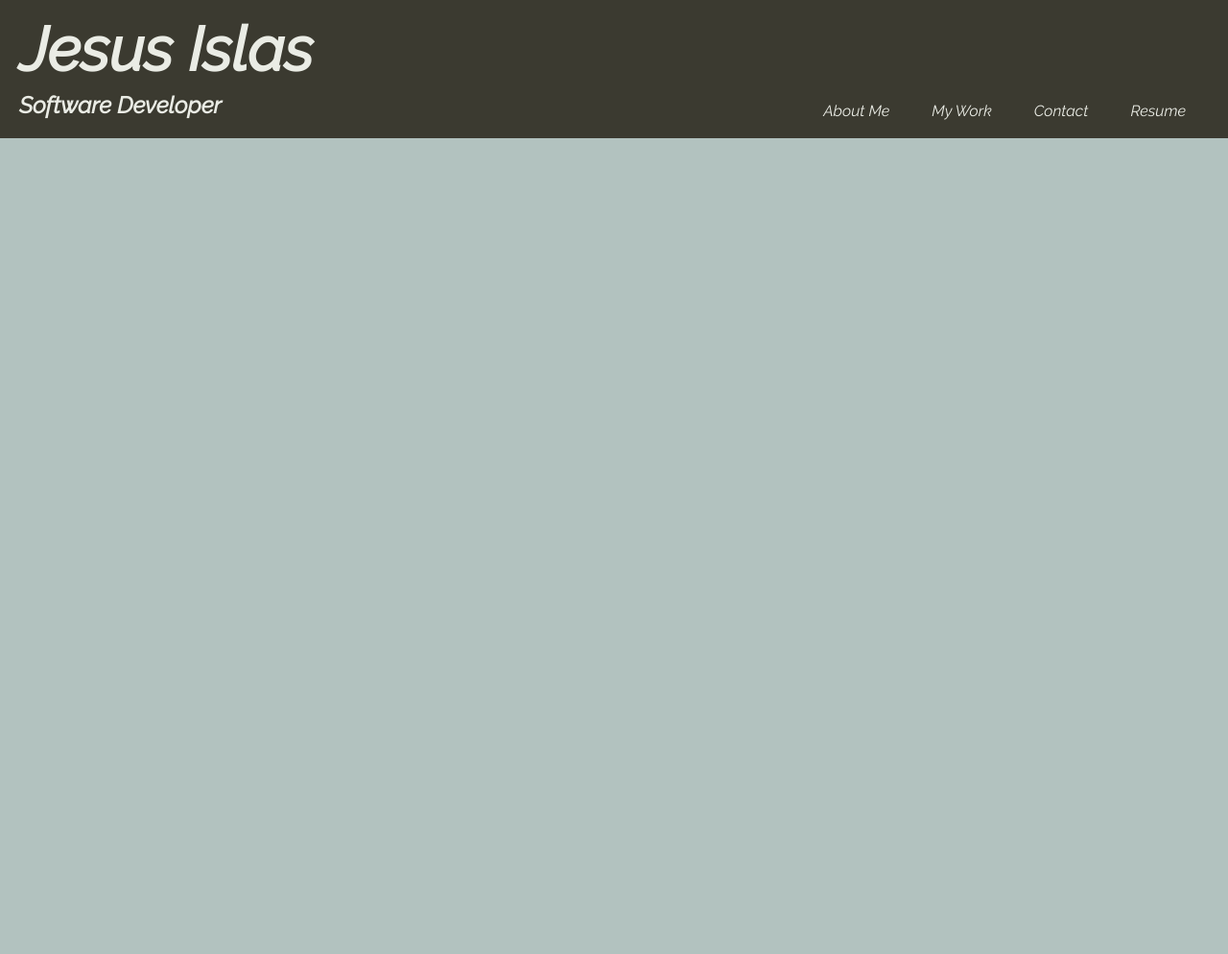
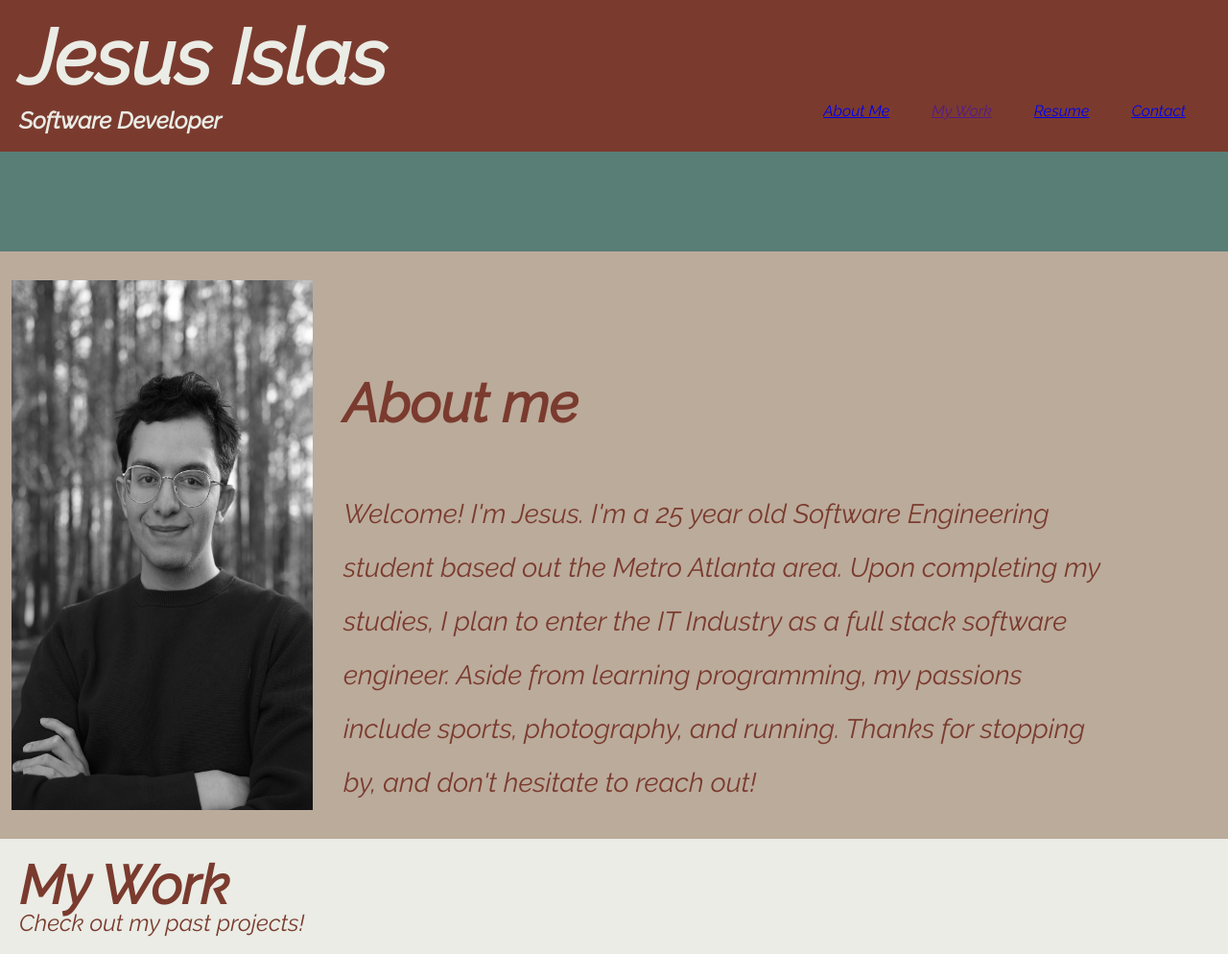
Before and after one commit to jgislaszapata/Homework-02-Portfolio, a plain HTML site: page challenge-02/index.html in a window 1280 px wide. Shown: the whole page at 96% size. Before the commit the page ends 800 px from the top, so only its background shows below. Drawn offline with Linux system fonts and the light colour scheme.

Commit message:
finished about me section in desktop view. Added image file to directory.

```diff
--- a/challenge-02/assets/styles.css
+++ b/challenge-02/assets/styles.css
@@ -3,7 +3,7 @@
 }
 
 body {
-    background-color: #b2c2bf ;
+    background-color: #bbab9b;
 }
 
 .header-name {
@@ -12,12 +12,12 @@ body {
 
 header {
     display: flex;
-    background-color: #3b3a30;
+    background-color: #7a3b2e;
     color: #eaece5;
 }
 
 h1 {
-    font-size: 4em;
+    font-size: 5em;
     padding: 20px 20px 14px 20px;
 }
 
@@ -34,19 +34,83 @@ h2 {
 ul {
     padding: 88px 24px 0 24px;
 }
+
 li {
     display: inline-block;
     margin: 20px;
 }
 
+#banner {
+    width: 100%;
+    height: 104px;
+    background-color: #587e76;
+}
+.about-me {
+    display: flex;
+    padding: 30px 12px 30px 12px;
+    /* border: 2px solid #bd5734; */
+    text-align: start;
+}
+
+.about-me-text {
+    width: 75%;
+    text-align: left;
+    padding-top: 80px;
+}
+
+.about-me h3 {
+    font-size: 3.5em;
+    padding: 20px 0 20px 20px;
+    margin-right: 12px;
+    margin-bottom: 20px;
+    color: #7a3b2e;
+}
+
+.about-me p {
+    color: #7a3b2e;
+    font-size: 1.75em;
+    padding: 20px 120px 0 20px;
+    line-height: 2em;;
+}
+
+.about-me img {
+    width: 25%;
+    height: auto;
+    margin-right: 12px;
+}
+
+.my-work {
+    background-color: #eaece5;
+    color:#7a3b2e;
+    padding: 20px 0 20px 20px;
+}
+
+.my-work h3 {
+    font-size: 3.5em;
+}
+
+.my-work p {
+    font-size: 1.5em;
+}
+/* .border-line {
+    width: 20%;
+    height: 200px;
+    border-right: 8px solid #bd5734;
+    margin-top: 12px;
+    padding: 8px;
+    text-align: center;
+    border-radius: 30px;
+} */
 @media screen and (max-width: 933px) {
-    header {
+    header,
+    .about-me {
         flex-direction: column;
         display: block;
     }
 
     .header-name,
-    .my-links {
+    .my-links,
+    .about-me {
         width: 100%;
         text-align: center;
         font-size: 85%;
@@ -54,6 +118,7 @@ li {
 
     ul {
         padding-top: 0px;
+        padding-bottom: 4px;
     }
 
     li {
--- a/challenge-02/index.html
+++ b/challenge-02/index.html
@@ -20,13 +20,29 @@
         </div>
         <div class="my-links">
             <ul>
-                <li>About Me</li>
-                <li>My Work</li>
-                <li>Contact</li>
-                <li>Resume</li>
+                <li><a href="#">About Me</a></li>
+                <li><a href="">My Work</a></li>
+                <li><a href="#">Resume</a></li>
+                <li><a href="#">Contact</a></li>
             </div>
         </nav>
     </header>
+    <div id="banner"></div>
+    <div class="about-me">
+        <img src="../Headshotbw.jpg" alt="A black and white portrait of myself">
+        <div class="about-me-text">
+            <h3>About me</h3>
+            <p>Welcome! I'm Jesus. I'm a 25 year old Software Engineering student based out the Metro Atlanta area. Upon completing
+            my studies, I plan to enter the IT Industry as a full stack software engineer. Aside from learning programming,
+            my passions include sports, photography, and running. Thanks for stopping by, and don't hesitate to
+            <a href=""></a>reach out!</p>
+
+        </div>
+    </div>
+    <div class="my-work">
+        <h3>My Work</h3>
+        <p>Check out my past projects!</p>
+    </div>
 </body>
 
 </html>
```
Also changed, not shown: Headshotbw.jpg (added), 1 other file.
